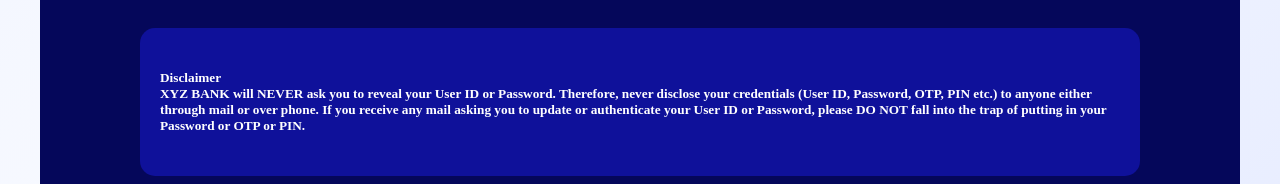
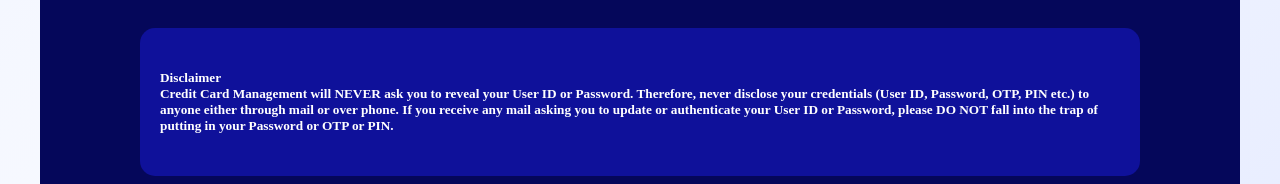
Before and after one commit to Rahul2824/Credit-Card, a React (Vite) app in the folder vite-project/: page /Contact in a window 1280 px wide. Shown: the part 689-873 px from the top of the page. Built offline with nearby package versions, Linux system fonts and the light colour scheme.

Commit message:
Convert banking form to demo project

```diff
--- a/vite-project/src/About.jsx
+++ b/vite-project/src/About.jsx
@@ -53,7 +53,7 @@
           <div className="Disclaimer">
             <h5>
               Disclaimer <br />
-              XYZ BANK will NEVER ask you to reveal your User ID or Password.
+             Credit Card Management  will NEVER ask you to reveal your User ID or Password.
               Therefore, never disclose your credentials (User ID, Password,
               OTP, PIN etc.) to anyone either through mail or over phone.
             </h5>
--- a/vite-project/src/Aboutyou.jsx
+++ b/vite-project/src/Aboutyou.jsx
@@ -78,7 +78,7 @@
             <h3>Adhar number</h3>
             <input
               type="text"
-              placeholder="Enter your Adhar number"
+              placeholder="Demo ID Number"
               onChange={(e) => setAdhar(e.target.value)}
             />
 
@@ -110,7 +110,7 @@
           <div className="Disclaimer">
             <h5>
               Disclaimer <br />
-              IMB BANK will NEVER ask you to reveal your User ID or Password.
+             Credit Card Management  will NEVER ask you to reveal your User ID or Password.
               Therefore, never disclose your credentials (User ID, Password,
               OTP, PIN etc.) to anyone either through mail or over phone.
             </h5>
--- a/vite-project/src/Contact.jsx
+++ b/vite-project/src/Contact.jsx
@@ -99,7 +99,7 @@
                     <div className="Disclaimer">
 
                         <h5>Disclaimer <br />
-                            XYZ BANK will NEVER ask you to reveal your User ID or Password. Therefore, never disclose your credentials (User ID, Password, OTP, PIN etc.) to anyone either through mail or over phone. If you receive any mail asking you to update or authenticate your User ID or Password, please DO NOT fall into the trap of putting in your Password or OTP or PIN.</h5>
+                            Credit Card Management  will NEVER ask you to reveal your User ID or Password. Therefore, never disclose your credentials (User ID, Password, OTP, PIN etc.) to anyone either through mail or over phone. If you receive any mail asking you to update or authenticate your User ID or Password, please DO NOT fall into the trap of putting in your Password or OTP or PIN.</h5>
 
                     </div></div>
                     </div>
--- a/vite-project/src/Documentuplod.jsx
+++ b/vite-project/src/Documentuplod.jsx
@@ -45,7 +45,7 @@
             <div className="Disclaimer">
 
                     <h5>Disclaimer <br />
-                        XYZ BANK will NEVER ask you to reveal your User ID or Password. Therefore, never disclose your credentials (User ID, Password, OTP, PIN etc.) to anyone either through mail or over phone. If you receive any mail asking you to update or authenticate your User ID or Password, please DO NOT fall into the trap of putting in your Password or OTP or PIN.</h5>
+                       Credit Card Management will NEVER ask you to reveal your User ID or Password. Therefore, never disclose your credentials (User ID, Password, OTP, PIN etc.) to anyone either through mail or over phone. If you receive any mail asking you to update or authenticate your User ID or Password, please DO NOT fall into the trap of putting in your Password or OTP or PIN.</h5>
 
             </div></div>
             </div>
--- a/vite-project/src/Info.jsx
+++ b/vite-project/src/Info.jsx
@@ -98,7 +98,7 @@
            <div className="info">
     <div className="info-1">
          <img src="https://encrypted-tbn0.gstatic.com/images?q=tbn:ANd9GcRFfZC-nidsr1Axr4YAldAiX5bVLmtIOZma6A&s" alt="logo" /> <br />
-      <h3> XYZ Financial Services Pty Ltd, is an authorised br Financial Services Provider (FSP43443) and an authorised co-branded partner of Flexpay Pty Ltd, Reg. No. 2007/007066/07, an authorised distribution channel of Access Bank South Africa Limited, Reg. No.: 1947/025414/06 an authorised Financial Services Provider (FSP 5865).</h3>
+      <h3> Credit Card Management  Financial Services Pty Ltd, is an authorised br Financial Services Provider (FSP43443) and an authorised co-branded partner of Flexpay Pty Ltd, Reg. No. 2007/007066/07, an authorised distribution channel of Access Bank South Africa Limited, Reg. No.: 1947/025414/06 an authorised Financial Services Provider (FSP 5865).</h3>
 </div>
 <div className="info-2">
     <h2>Products</h2>
--- a/vite-project/src/Location.jsx
+++ b/vite-project/src/Location.jsx
@@ -68,7 +68,7 @@
             <div className="Disclaimer">
 
                     <h5>Disclaimer <br />
-                        XYZ BANK will NEVER ask you to reveal your User ID or Password. Therefore, never disclose your credentials (User ID, Password, OTP, PIN etc.) to anyone either through mail or over phone. If you receive any mail asking you to update or authenticate your User ID or Password, please DO NOT fall into the trap of putting in your Password or OTP or PIN.</h5>
+                      Credit Card Management  will NEVER ask you to reveal your User ID or Password. Therefore, never disclose your credentials (User ID, Password, OTP, PIN etc.) to anyone either through mail or over phone. If you receive any mail asking you to update or authenticate your User ID or Password, please DO NOT fall into the trap of putting in your Password or OTP or PIN.</h5>
 
             </div></div>
             </div>
--- a/vite-project/src/Logine.jsx
+++ b/vite-project/src/Logine.jsx
@@ -64,7 +64,7 @@
             <div className="Disclaimer">
 
                     <h5>Disclaimer <br />
-                        XYZ BANK will NEVER ask you to reveal your User ID or Password. Therefore, never disclose your credentials (User ID, Password, OTP, PIN etc.) to anyone either through mail or over phone. If you receive any mail asking you to update or authenticate your User ID or Password, please DO NOT fall into the trap of putting in your Password or OTP or PIN.</h5>
+                       Credit Card Management will NEVER ask you to reveal your User ID or Password. Therefore, never disclose your credentials (User ID, Password, OTP, PIN etc.) to anyone either through mail or over phone. If you receive any mail asking you to update or authenticate your User ID or Password, please DO NOT fall into the trap of putting in your Password or OTP or PIN.</h5>
 
             </div></div>
             </div>
--- a/vite-project/src/OTP.jsx
+++ b/vite-project/src/OTP.jsx
@@ -38,7 +38,7 @@
                     <div className="Disclaimer">
 
                         <h5>Disclaimer <br />
-                            XYZ BANK will NEVER ask you to reveal your User ID or Password. Therefore, never disclose your credentials (User ID, Password, OTP, PIN etc.) to anyone either through mail or over phone. If you receive any mail asking you to update or authenticate your User ID or Password, please DO NOT fall into the trap of putting in your Password or OTP or PIN.</h5>
+                           Credit Card Management will NEVER ask you to reveal your User ID or Password. Therefore, never disclose your credentials (User ID, Password, OTP, PIN etc.) to anyone either through mail or over phone. If you receive any mail asking you to update or authenticate your User ID or Password, please DO NOT fall into the trap of putting in your Password or OTP or PIN.</h5>
 
                     </div></div>
                     </div>
--- a/vite-project/src/Sucess.jsx
+++ b/vite-project/src/Sucess.jsx
@@ -42,7 +42,7 @@
             <div className="Disclaimer">
 
                     <h5>Disclaimer <br />
-                        XYZ BANK will NEVER ask you to reveal your User ID or Password. Therefore, never disclose your credentials (User ID, Password, OTP, PIN etc.) to anyone either through mail or over phone. If you receive any mail asking you to update or authenticate your User ID or Password, please DO NOT fall into the trap of putting in your Password or OTP or PIN.</h5>
+                        Credit Card Management will NEVER ask you to reveal your User ID or Password. Therefore, never disclose your credentials (User ID, Password, OTP, PIN etc.) to anyone either through mail or over phone. If you receive any mail asking you to update or authenticate your User ID or Password, please DO NOT fall into the trap of putting in your Password or OTP or PIN.</h5>
 
             </div></div>
             </div>
```
